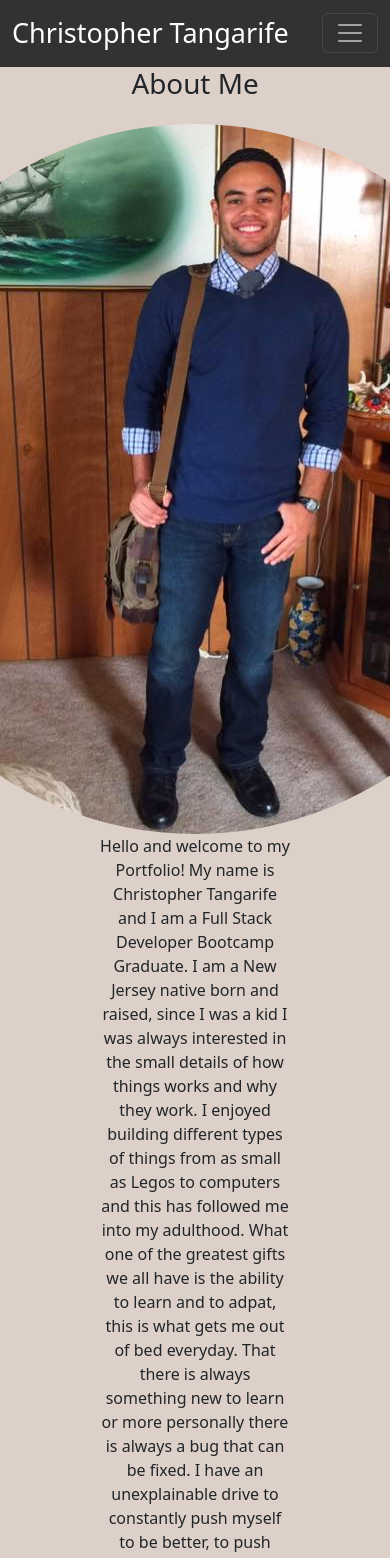
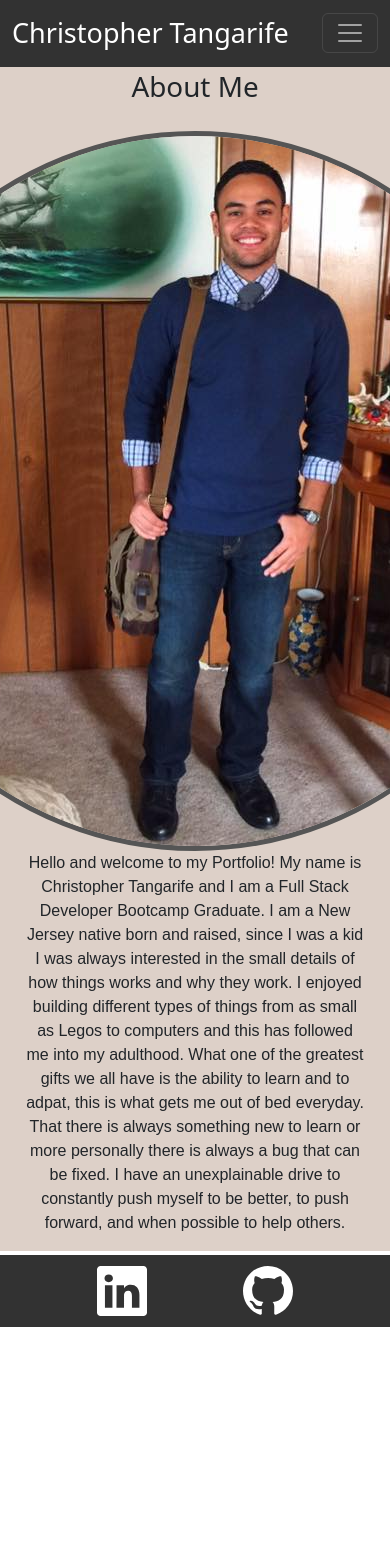
Before and after one commit to ChrisCodes54/my-portfolio, a React (Create React App) app: page / in a window 390 px wide. Shown: the top 1558 px of the page. After the commit the page ends 1327 px from the top, so only its background shows below. Built offline with nearby package versions, Linux system fonts and the light colour scheme.

Commit message:
finalizing layout structure for about me section, content text needs to be added, and then responiveness mobile layout

```diff
--- a/src/pages/About/index.js
+++ b/src/pages/About/index.js
@@ -15,12 +15,12 @@ export default function About() {
 			<Transitions>
 				<Container fluid id='aboutme-container'>
 
-				<Row>
+					<Row id="rows">
 						<Col id="picture-column">
 							<img src={pc} alt="Christopher Tangarife" id="profile-picture" />
 						</Col>
-					<Col id='aboutmetext-column'>
-						Hello and welcome to my Portfolio! My name is Christopher Tangarife and I am a Full Stack Developer Bootcamp Graduate. I am a New Jersey native born and raised, since I was a kid I was always interested in the small details of how things works and why they work. I enjoyed building different types of things from as small as Legos to computers and this has followed me into my adulthood. What one of the greatest gifts we all have is the ability to learn and to adpat, this is what gets me out of bed everyday. That there is always something new to learn or more personally there is always a bug that can be fixed. I have an unexplainable drive to constantly push myself to be better, to push forward, and when possible to help others.
+						<Col id='aboutme-column'>
+							<p id="aboutme-text">Hello and welcome to my Portfolio! My name is Christopher Tangarife and I am a Full Stack Developer Bootcamp Graduate. I am a New Jersey native born and raised, since I was a kid I was always interested in the small details of how things works and why they work. I enjoyed building different types of things from as small as Legos to computers and this has followed me into my adulthood. What one of the greatest gifts we all have is the ability to learn and to adpat, this is what gets me out of bed everyday. That there is always something new to learn or more personally there is always a bug that can be fixed. I have an unexplainable drive to constantly push myself to be better, to push forward, and when possible to help others.</p>
 						</Col>
 					</Row>
 				</Container>
--- a/src/pages/About/style.css
+++ b/src/pages/About/style.css
@@ -4,15 +4,18 @@
 
 }
 
-#aboutmetext-column {
+#aboutme-column {
     display: flex;
-  align-items: center;
+    align-items: center;
     text-align: center;
-    padding: 0 100px;
+
+
+
 }
 
 #profile-picture {
     border-radius: 50%;
+    border: 5px solid #555;
 }
 
 
@@ -23,4 +26,14 @@
 
 #aboutme-header {
     text-align: center;
+    padding-top: 1%;
 }
+
+#aboutme-text {
+    font-family: Arial, Helvetica, sans-serif;
+    /* padding-bottom: 1%; possibly needed to push text a little higher, but need to see with the final text*/
+}
+
+#rows {
+    margin: 1% 0 1%;
+}
```
Lines whose indentation alone changed are shown as unchanged.
